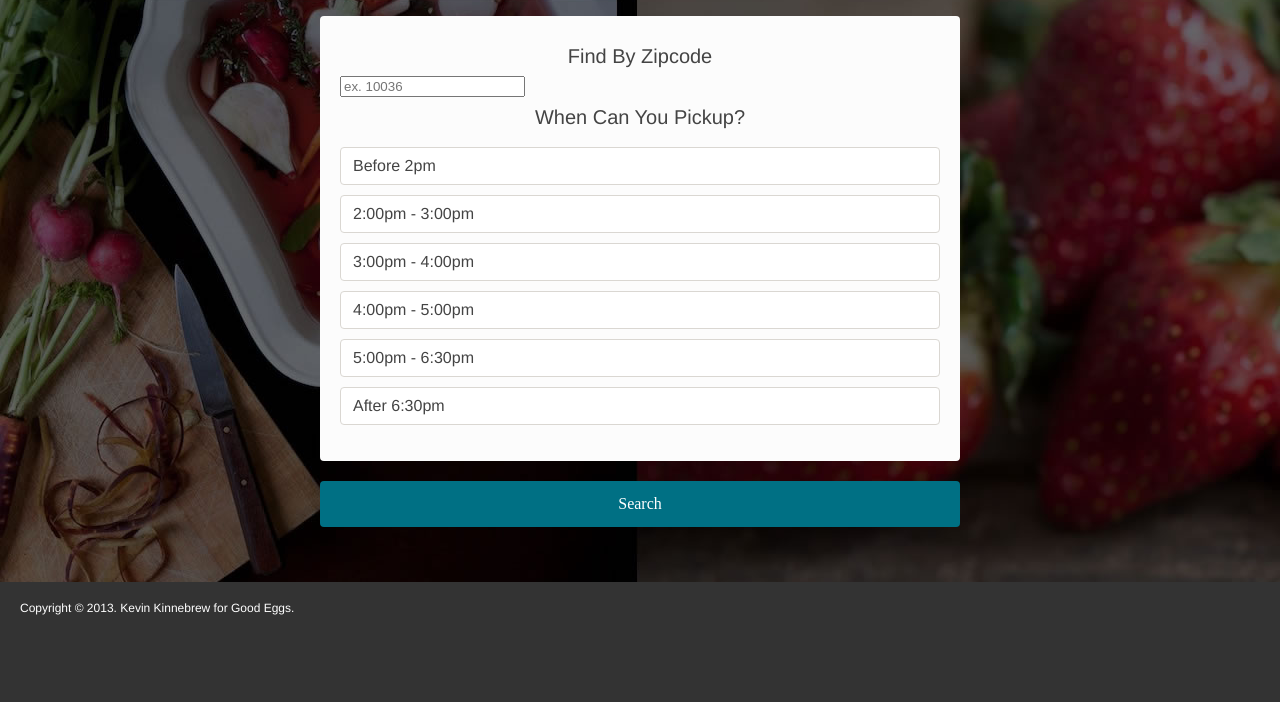
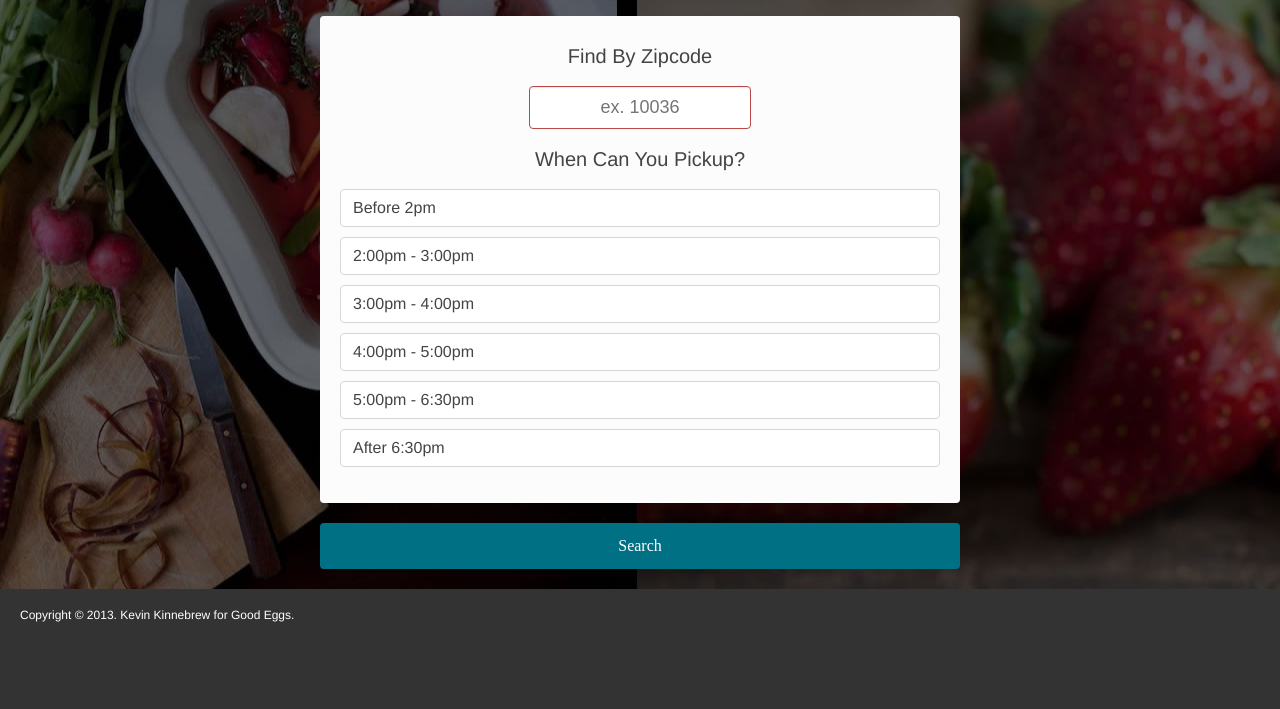
Before and after one commit to brew20k/goodeggs-pickups, a website: page app/index.html in a window 1280 px wide. Shown: the part 228-937 px from the top of the page. Drawn offline with Linux system fonts and the light colour scheme; some packages are replaced by stand-ins of ours.

Commit message:
Update pickups.css

```diff
--- a/app/styles/pickups.css
+++ b/app/styles/pickups.css
@@ -300,7 +300,7 @@ html.no-touch .location-field:hover, .location-field:active {
   margin-top: 16px;
 }
 
-input[type="number"] {
+input[type="text"] {
   border: 1px solid #CCC;
   display: block;
   font-size: 18px;
@@ -319,14 +319,14 @@ input[type="number"] {
   border-radius: 4px;
 }
 
-input[type="number"]:focus {
+input[type="text"]:focus {
   border: 1px solid #009EB3;
   -webkit-box-shadow: 0px 0px 4px rgba(0, 158, 179, 0.66);
   -moz-box-shadow: 0px 0px 4px rgba(0, 158, 179, 0.66);
   box-shadow: 0px 0px 4px rgba(0, 158, 179, 0.66);
 }
 
-input[type="number"]:invalid {
+input[type="text"]:invalid {
   border-color: #b94a48;
   -webkit-box-shadow: inset 0 1px 1px rgba(0, 0, 0, 0.075);
   -moz-box-shadow: inset 0 1px 1px rgba(0, 0, 0, 0.075);
```
